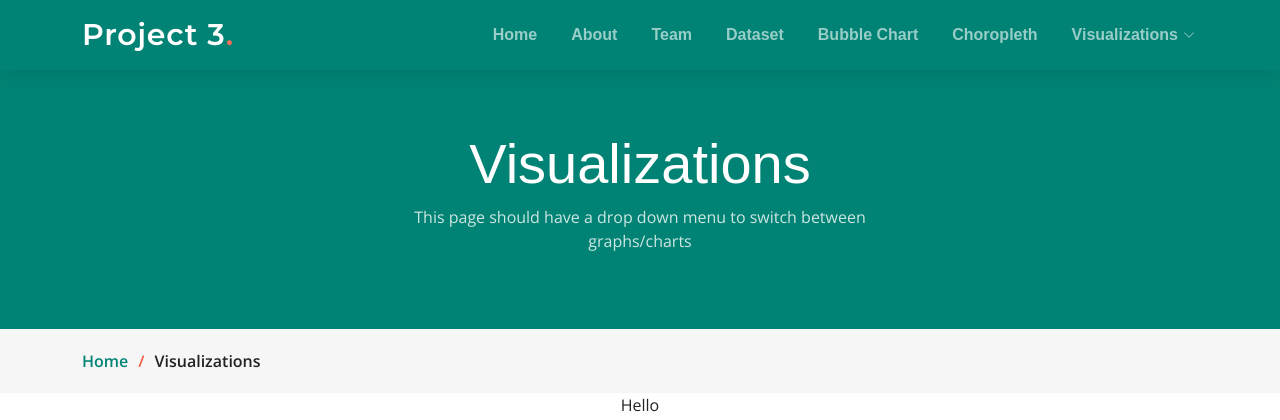
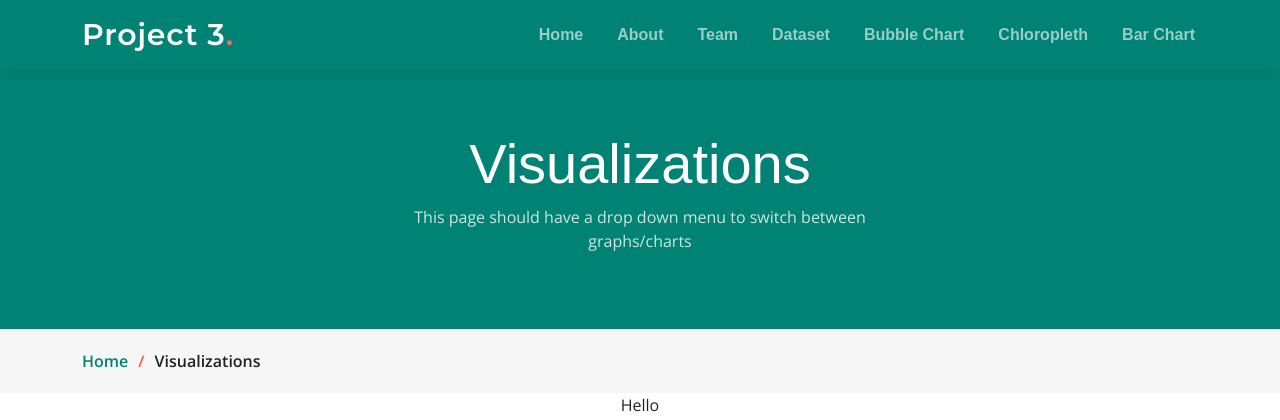
Before and after one commit to mbruns13/redfin_housing_data, a Flask app: template Code/templates/graphs.html in a window 1280 px wide. Shown: the top 420 px of the page. Run offline with Flask 2, Linux system fonts and the light colour scheme; the template is opened without the code that fills it, so the values that code supplies are empty; parts of the project's set-up code (start-up, migrations or seed data) failed here and were passed over; some libraries are stand-ins or nearby versions.

Commit message:
Update graphs.html

```diff
--- a/Code/templates/graphs.html
+++ b/Code/templates/graphs.html
@@ -57,21 +57,12 @@
             <nav id="navbar" class="navbar">
                 <ul>
                     <li><a href="index.html">Home</a></li>
-                    <li><a href="index.html#about">About</a></li>
-                    <li><a href="index.html#team">Team</a></li>
+                    <li><a href="#about">About</a></li>
+                    <li><a href="#team">Team</a></li>
                     <li><a href="dataset.html">Dataset</a></li>
                     <li><a href="bubble.html">Bubble Chart</a></li>
-                    <li><a href="choropleth.html">Choropleth</a></li>
-                    <li class="dropdown"><a href="#"><span>Visualizations</span> <i class="bi bi-chevron-down dropdown-indicator"></i></a>
-                        <ul>
-                            <li><a href="graphs.html">Graph 1</a></li>
-                            <li><a href="graphs.html">Graph 2</a></li>
-                            <li><a href="graphs.html">Graph 3</a></li>
-                            <li><a href="graphs.html">Graph 4</a></li>
-                            <li><a href="graphs.html">Graph 5</a></li>
-                            <li><a href="graphs.html">Graph 6</a></li>
-                        </ul>
-                    </li>
+                    <li><a href="chloropleth.html">Chloropleth</a></li>
+                    <li><a href="graphs.html">Bar Chart</a></li>
                 </ul>
             </nav>
             <!-- .navbar -->
```
